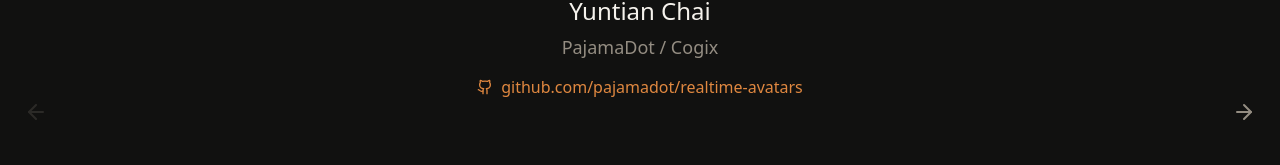
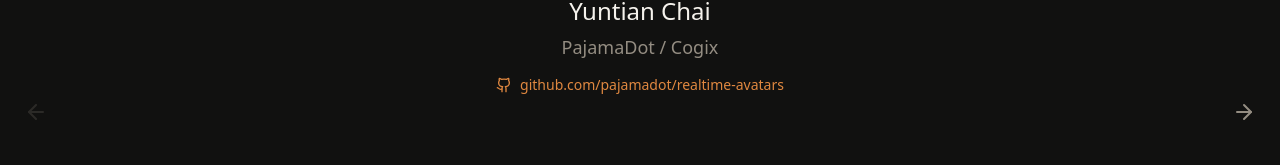
Before and after one commit to pajamadot/realtime-avatars, a Next.js app in the folder web/: page / in a window 1280 px wide. Shown: the part 294-459 px from the top of the page. Built offline with nearby package versions, Linux system fonts and the light colour scheme.

Commit message:
Reduce title slide GitHub link font size

```diff
--- a/web/app/slides/SlidesDeck.tsx
+++ b/web/app/slides/SlidesDeck.tsx
@@ -148,7 +148,7 @@
           href={PROJECT_REPO_URL}
           target="_blank"
           rel="noopener noreferrer"
-          className="mt-2 inline-flex items-center gap-2 text-base hover:underline"
+          className="mt-2 inline-flex items-center gap-2 text-sm hover:underline"
           style={{ color: METHOD_COLORS.gaussian }}
         >
           <Github size={16} />
```
